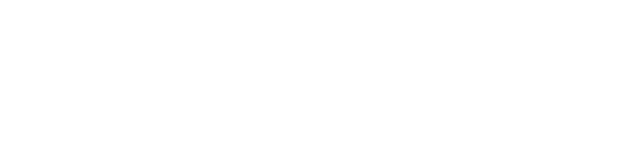
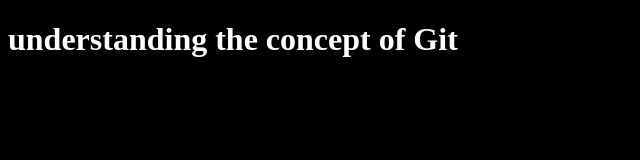
Before and after one commit to fatetech/gitone, a plain HTML site: page index.html in a window 1280 px wide. Shown: the whole page, without its empty margins (0-640 px from the left). Drawn offline with Linux system fonts and the light colour scheme.

Commit message:
adding title to my index, linking my style properly

```diff
--- a/index.html
+++ b/index.html
@@ -2,13 +2,12 @@
 <html lang="en" dir="ltr">
   <head>
     <meta charset="utf-8">
-    <link rel="stylesheet" href="style.css">
-    <title></title>
+    <link rel="stylesheet" href="./style.css">
+    <title>Git Tutorial</title>
   </head>
   <body>
-    <h1>i am a boy </h1>
-    <h2>nice one</h2>
-    <h2>we are getting to some where</h2>
+    <h1>understanding the concept of Git</h1>
+
 
   </body>
 </html>
--- a/style.css
+++ b/style.css
@@ -1,4 +1,4 @@
 body{
-  background-color: #0000;
+  background-color: #000;
   color: #fff;
 }
```
